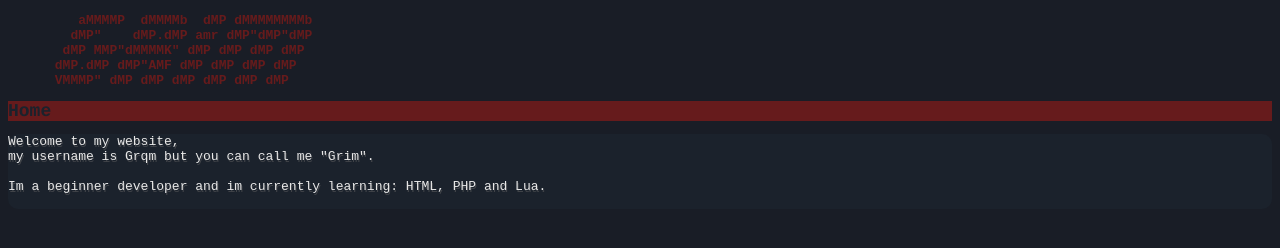
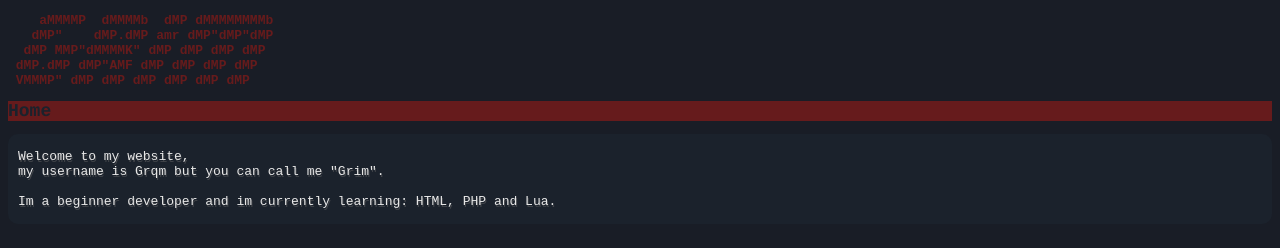
Before and after one commit to Grqm/grqm.github.io, a plain HTML site: page index.html in a window 1280 px wide. Drawn offline with Linux system fonts and the light colour scheme.

Commit message:
Update index.html

```diff
--- a/index.html
+++ b/index.html
@@ -8,22 +8,22 @@
                 color: #1b222c;
                 text-decoration:none;
                 font-size: large;
-
             }
         </style>
     </head>
 <body style="background-color: #191d26">
 <pre style="color:#661b1c; font: Courier, monospace; font-weight: bolder;">
-         aMMMMP  dMMMMb  dMP dMMMMMMMMb
-        dMP"    dMP.dMP amr dMP"dMP"dMP
-       dMP MMP"dMMMMK" dMP dMP dMP dMP
-      dMP.dMP dMP"AMF dMP dMP dMP dMP
-      VMMMP" dMP dMP dMP dMP dMP dMP    </pre>
+    aMMMMP  dMMMMb  dMP dMMMMMMMMb
+   dMP"    dMP.dMP amr dMP"dMP"dMP
+  dMP MMP"dMMMMK" dMP dMP dMP dMP
+ dMP.dMP dMP"AMF dMP dMP dMP dMP
+ VMMMP" dMP dMP dMP dMP dMP dMP    </pre>
 <div style="font-family: Courier, monospace; background-color: #661b1c; color:#1b222c; font-weight: bold;">
 <a href="https://grqm.github.io/" id="banner">Home</a>
 </div>
 <div style="background-color: #1b222c; text-shadow: 1px 2px #414449; border-radius: 10px; color: rgb(231, 231, 231);">
-    <pre>
+    <pre style="margin-left: 10px;">
+
 Welcome to my website,
 my username is Grqm but you can call me "Grim".
 
```
